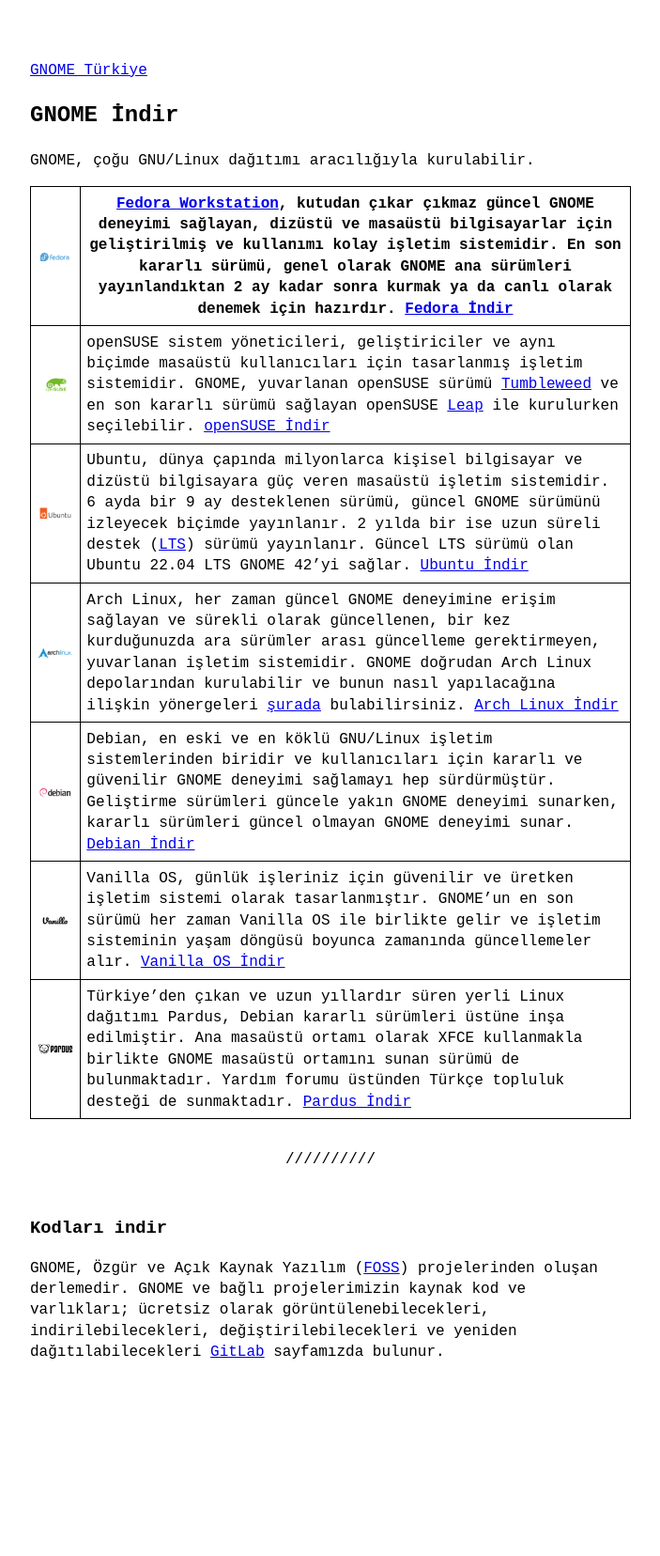
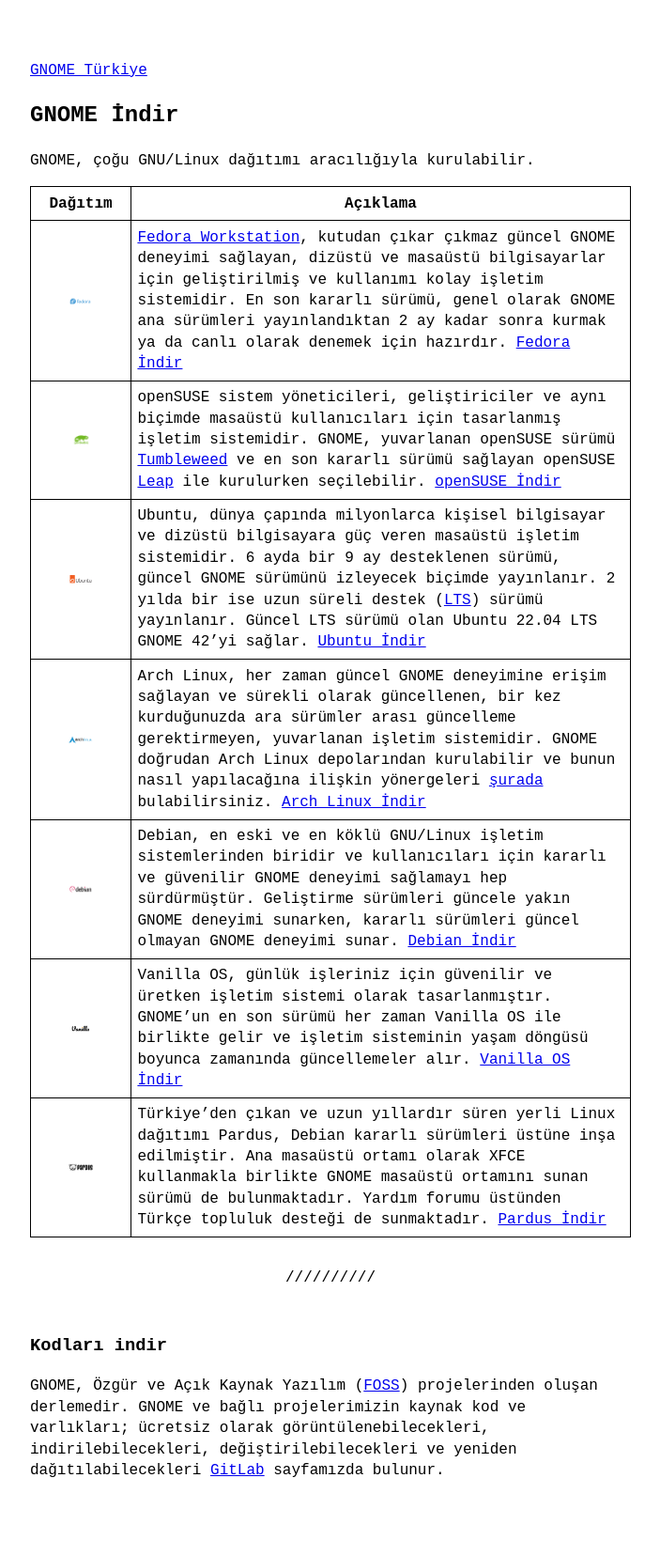
Before and after one commit to gnometurk/gnomeorgtr, a Jekyll site: the page built from indir.md, in a window 1280 px wide. Shown: the whole page at 94% size, without its empty margins (288-991 px from the left). Built offline with Jekyll 4.4.1, drawn with Linux system fonts in a browser that asks for light colours; before the commit the page ends 1531 px from its top, so only the background shows below that.

Commit message:
Fix table layout and images

```diff
--- a/indir.md
+++ b/indir.md
@@ -7,14 +7,15 @@ permalink: /indir/
 
 GNOME, çoğu GNU/Linux dağıtımı aracılığıyla kurulabilir.
 
-| ![](/media/2023/04/DistroLogo-Fedora.png) | [Fedora Workstation](https://fedoraproject.org/workstation/), kutudan çıkar çıkmaz güncel GNOME deneyimi sağlayan, dizüstü ve masaüstü bilgisayarlar için geliştirilmiş ve kullanımı kolay işletim sistemidir. En son kararlı sürümü, genel olarak GNOME ana sürümleri yayınlandıktan 2 ay kadar sonra kurmak ya da canlı olarak denemek için hazırdır. [Fedora İndir](https://fedoraproject.org/workstation/download/) |
+|Dağıtım|Açıklama|
 |---|---|
-| ![](/media/2023/04/DistroLogo-Ubuntu.png) | openSUSE sistem yöneticileri, geliştiriciler ve aynı biçimde masaüstü kullanıcıları için tasarlanmış işletim sistemidir. GNOME, yuvarlanan openSUSE sürümü [Tumbleweed](https://www.opensuse.org/#Tumbleweed) ve en son kararlı sürümü sağlayan openSUSE [Leap](https://www.opensuse.org/#Leap) ile kurulurken seçilebilir. [openSUSE İndir](https://get.opensuse.org/tumbleweed/) |
-| ![](/media/2023/04/DistroLogo-openSUSE.png) | Ubuntu, dünya çapında milyonlarca kişisel bilgisayar ve dizüstü bilgisayara güç veren masaüstü işletim sistemidir. 6 ayda bir 9 ay desteklenen sürümü, güncel GNOME sürümünü izleyecek biçimde yayınlanır. 2 yılda bir ise uzun süreli destek ([LTS](https://ubuntu.com/blog/what-is-an-ubuntu-lts-release)) sürümü yayınlanır. Güncel LTS sürümü olan Ubuntu 22.04 LTS GNOME 42’yi sağlar. [Ubuntu İndir](https://ubuntu.com/download/desktop) |
-| ![](/media/2023/04/DistroLogo-Arch.png) | Arch Linux, her zaman güncel GNOME deneyimine erişim sağlayan ve sürekli olarak güncellenen, bir kez kurduğunuzda ara sürümler arası güncelleme gerektirmeyen, yuvarlanan işletim sistemidir. GNOME doğrudan Arch Linux depolarından kurulabilir ve bunun nasıl yapılacağına ilişkin yönergeleri [şurada](https://wiki.archlinux.org/title/GNOME) bulabilirsiniz. [Arch Linux İndir](https://archlinux.org/download/) |
-| ![](/media/2023/04/DistroLogo-Debian.png) | Debian, en eski ve en köklü GNU/Linux işletim sistemlerinden biridir ve kullanıcıları için kararlı ve güvenilir GNOME deneyimi sağlamayı hep sürdürmüştür. Geliştirme sürümleri güncele yakın GNOME deneyimi sunarken, kararlı sürümleri güncel olmayan GNOME deneyimi sunar. [Debian İndir](https://www.debian.org/download) |
-| ![](/media/2023/04/DistroLogo-Vanilla.png) | Vanilla OS, günlük işleriniz için güvenilir ve üretken işletim sistemi olarak tasarlanmıştır. GNOME’un en son sürümü her zaman Vanilla OS ile birlikte gelir ve işletim sisteminin yaşam döngüsü boyunca zamanında güncellemeler alır.  [Vanilla OS İndir](https://github.com/Vanilla-OS/os/releases) |
-| ![](/media/2023/04/DistroLogo-Pardus.png) | Türkiye’den çıkan ve uzun yıllardır süren yerli Linux dağıtımı Pardus, Debian kararlı sürümleri üstüne inşa edilmiştir. Ana masaüstü ortamı olarak XFCE kullanmakla birlikte GNOME masaüstü ortamını sunan sürümü de bulunmaktadır. Yardım forumu üstünden Türkçe topluluk desteği de sunmaktadır. [Pardus İndir](https://www.pardus.org.tr/surumler/) |
+| <img src="/media/2023/04/DistroLogo-Fedora.png" width="30%" /> | [Fedora Workstation](https://fedoraproject.org/workstation/), kutudan çıkar çıkmaz güncel GNOME deneyimi sağlayan, dizüstü ve masaüstü bilgisayarlar için geliştirilmiş ve kullanımı kolay işletim sistemidir. En son kararlı sürümü, genel olarak GNOME ana sürümleri yayınlandıktan 2 ay kadar sonra kurmak ya da canlı olarak denemek için hazırdır. [Fedora İndir](https://fedoraproject.org/workstation/download/) |
+| <img src="/media/2023/04/DistroLogo-Ubuntu.png" width="30%" /> | openSUSE sistem yöneticileri, geliştiriciler ve aynı biçimde masaüstü kullanıcıları için tasarlanmış işletim sistemidir. GNOME, yuvarlanan openSUSE sürümü [Tumbleweed](https://www.opensuse.org/#Tumbleweed) ve en son kararlı sürümü sağlayan openSUSE [Leap](https://www.opensuse.org/#Leap) ile kurulurken seçilebilir. [openSUSE İndir](https://get.opensuse.org/tumbleweed/) |
+| <img src="/media/2023/04/DistroLogo-openSUSE.png" width="30%" /> | Ubuntu, dünya çapında milyonlarca kişisel bilgisayar ve dizüstü bilgisayara güç veren masaüstü işletim sistemidir. 6 ayda bir 9 ay desteklenen sürümü, güncel GNOME sürümünü izleyecek biçimde yayınlanır. 2 yılda bir ise uzun süreli destek ([LTS](https://ubuntu.com/blog/what-is-an-ubuntu-lts-release)) sürümü yayınlanır. Güncel LTS sürümü olan Ubuntu 22.04 LTS GNOME 42’yi sağlar. [Ubuntu İndir](https://ubuntu.com/download/desktop) |
+| <img src="/media/2023/04/DistroLogo-Arch.png" width="30%" /> | Arch Linux, her zaman güncel GNOME deneyimine erişim sağlayan ve sürekli olarak güncellenen, bir kez kurduğunuzda ara sürümler arası güncelleme gerektirmeyen, yuvarlanan işletim sistemidir. GNOME doğrudan Arch Linux depolarından kurulabilir ve bunun nasıl yapılacağına ilişkin yönergeleri [şurada](https://wiki.archlinux.org/title/GNOME) bulabilirsiniz. [Arch Linux İndir](https://archlinux.org/download/) |
+| <img src="/media/2023/04/DistroLogo-Debian.png" width="30%" /> | Debian, en eski ve en köklü GNU/Linux işletim sistemlerinden biridir ve kullanıcıları için kararlı ve güvenilir GNOME deneyimi sağlamayı hep sürdürmüştür. Geliştirme sürümleri güncele yakın GNOME deneyimi sunarken, kararlı sürümleri güncel olmayan GNOME deneyimi sunar. [Debian İndir](https://www.debian.org/download) |
+| <img src="/media/2023/04/DistroLogo-Vanilla.png" width="30%" /> | Vanilla OS, günlük işleriniz için güvenilir ve üretken işletim sistemi olarak tasarlanmıştır. GNOME’un en son sürümü her zaman Vanilla OS ile birlikte gelir ve işletim sisteminin yaşam döngüsü boyunca zamanında güncellemeler alır.  [Vanilla OS İndir](https://github.com/Vanilla-OS/os/releases) |
+| <img src="/media/2023/04/DistroLogo-Pardus.png" width="30%" /> | Türkiye’den çıkan ve uzun yıllardır süren yerli Linux dağıtımı Pardus, Debian kararlı sürümleri üstüne inşa edilmiştir. Ana masaüstü ortamı olarak XFCE kullanmakla birlikte GNOME masaüstü ortamını sunan sürümü de bulunmaktadır. Yardım forumu üstünden Türkçe topluluk desteği de sunmaktadır. [Pardus İndir](https://www.pardus.org.tr/surumler/) |
 
 ---
 
```
